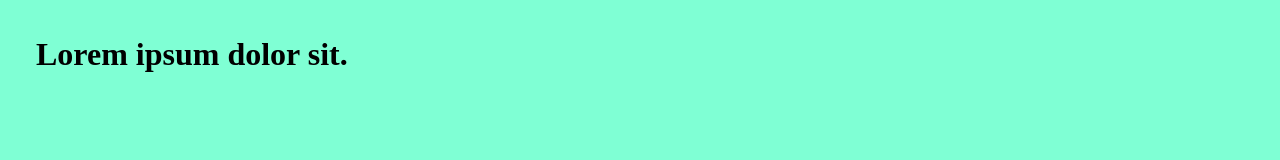
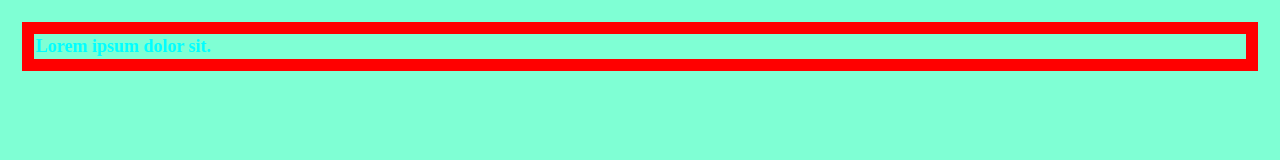
Before and after one commit to tamanna-murad/github-practice, a plain HTML site: page index.html in a window 1280 px wide. Drawn offline with Linux system fonts and the light colour scheme.

Commit message:
add styling

```diff
--- a/style.css
+++ b/style.css
@@ -3,3 +3,10 @@
   padding: 2px;
   background-color: aquamarine;
 }
+body {
+  background-color: red;
+}
+h1 {
+  font-size: large;
+  color: aqua;
+}
```
